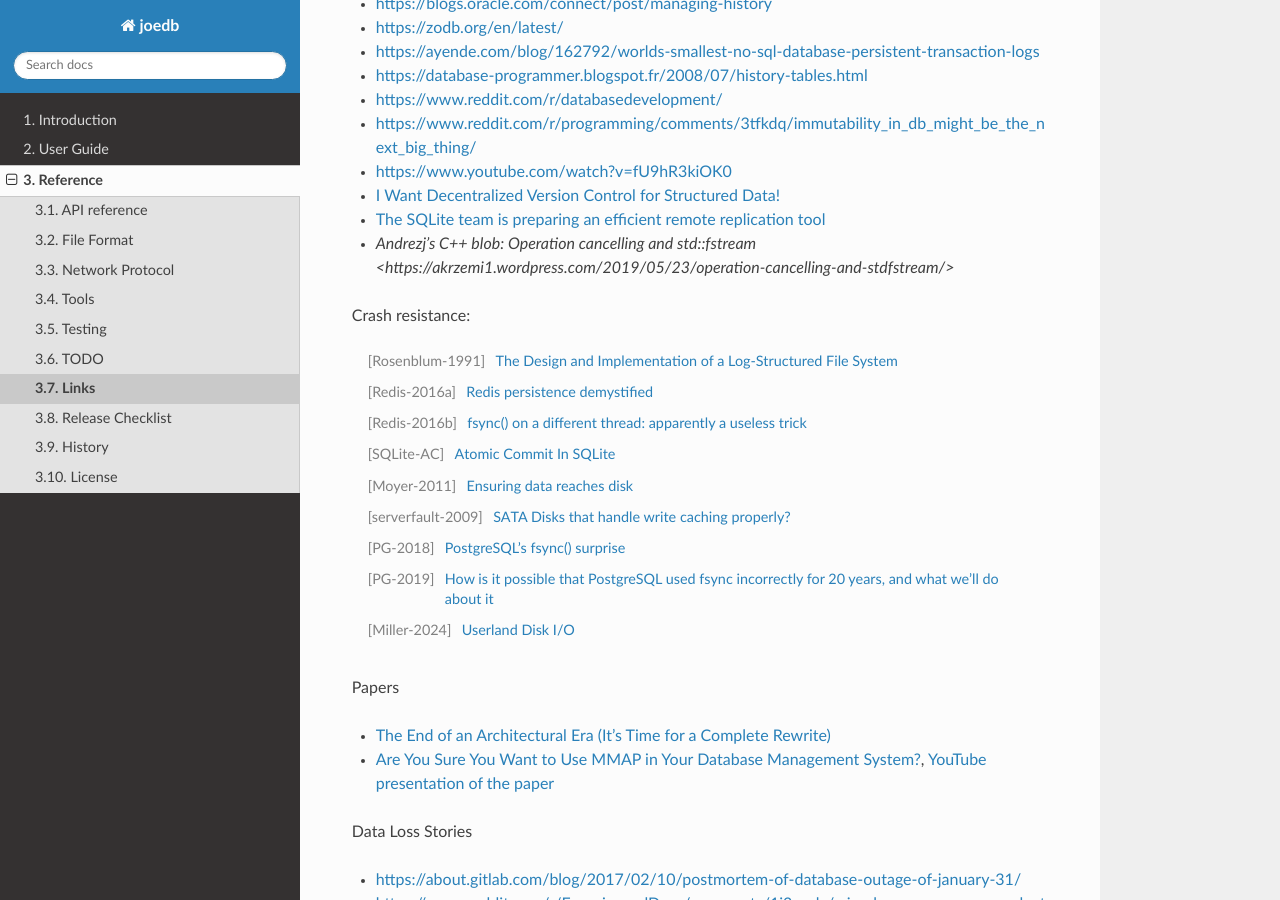
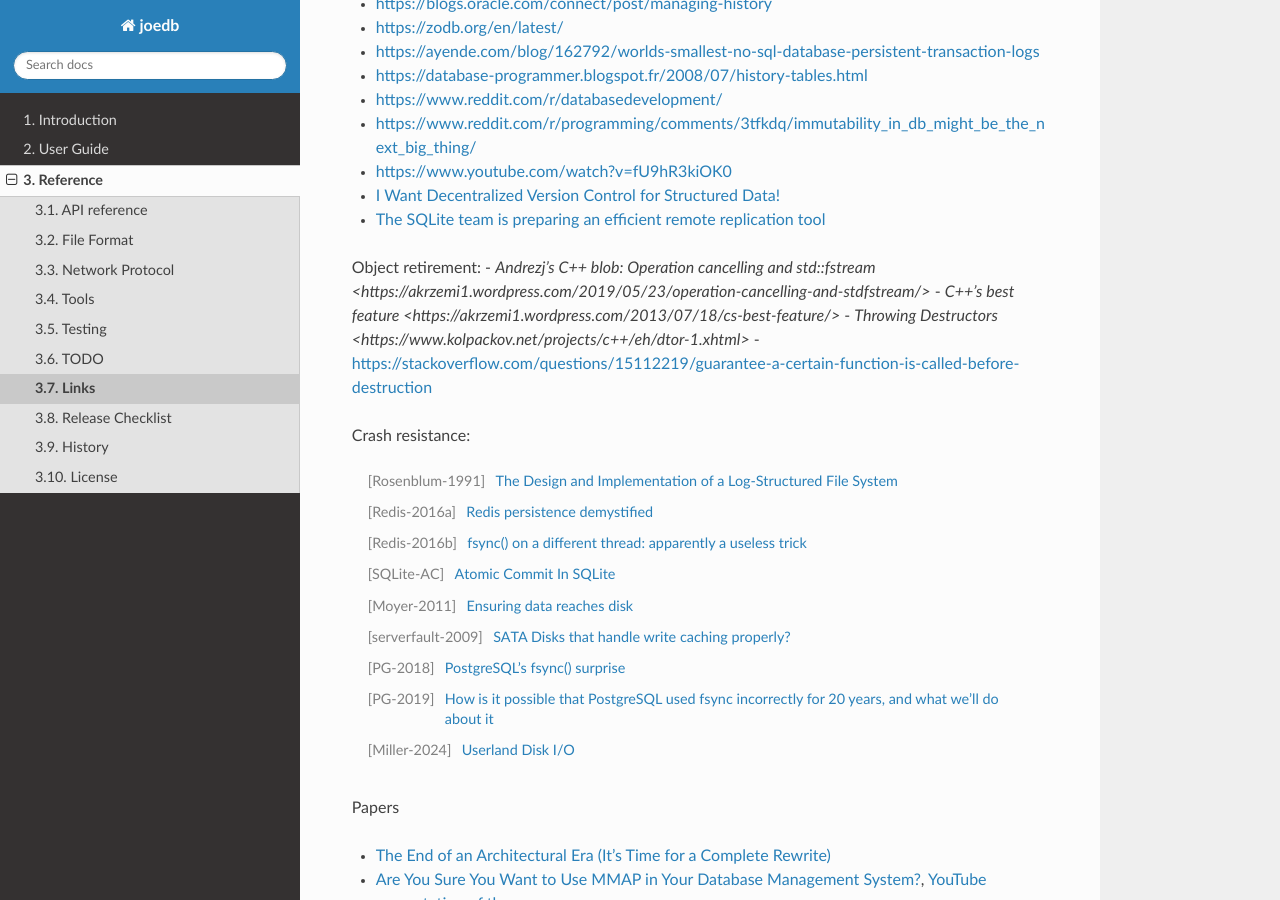
Before and after one commit to Remi-Coulom/joedb, a Sphinx documentation site: the page built from doc/source/links.rst, in a window 1280 px wide and 900 px high, scrolled down 2016 px. Built offline with Sphinx 7.4.7 and the Read the Docs theme 3.1.0, drawn with Linux system fonts in a browser that asks for light colours; formulas are drawn with MathJax 3.

Commit message:
retirement

```diff
--- a/doc/source/links.rst
+++ b/doc/source/links.rst
@@ -86,7 +86,12 @@ Other links:
 - https://www.youtube.com/watch?v=fU9hR3kiOK0
 - `I Want Decentralized Version Control for Structured Data! <https://jonas-schuermann.name/projects/dvcs-for-structured-data/blog/2020-03-22-manifesto.html>`_
 - `The SQLite team is preparing an efficient remote replication tool <https://www.reddit.com/r/programming/comments/1fvp9dz/the_sqlite_team_is_preparing_an_efficient_remote/>`_
+
+Object retirement:
 - `Andrezj's C++ blob: Operation cancelling and std::fstream <https://akrzemi1.wordpress.com/2019/05/23/operation-cancelling-and-stdfstream/>`
+- `C++’s best feature <https://akrzemi1.wordpress.com/2013/07/18/cs-best-feature/>`
+- `Throwing Destructors <https://www.kolpackov.net/projects/c++/eh/dtor-1.xhtml>`
+- https://stackoverflow.com/questions/15112219/guarantee-a-certain-function-is-called-before-destruction
 
 Crash resistance:
 
```
